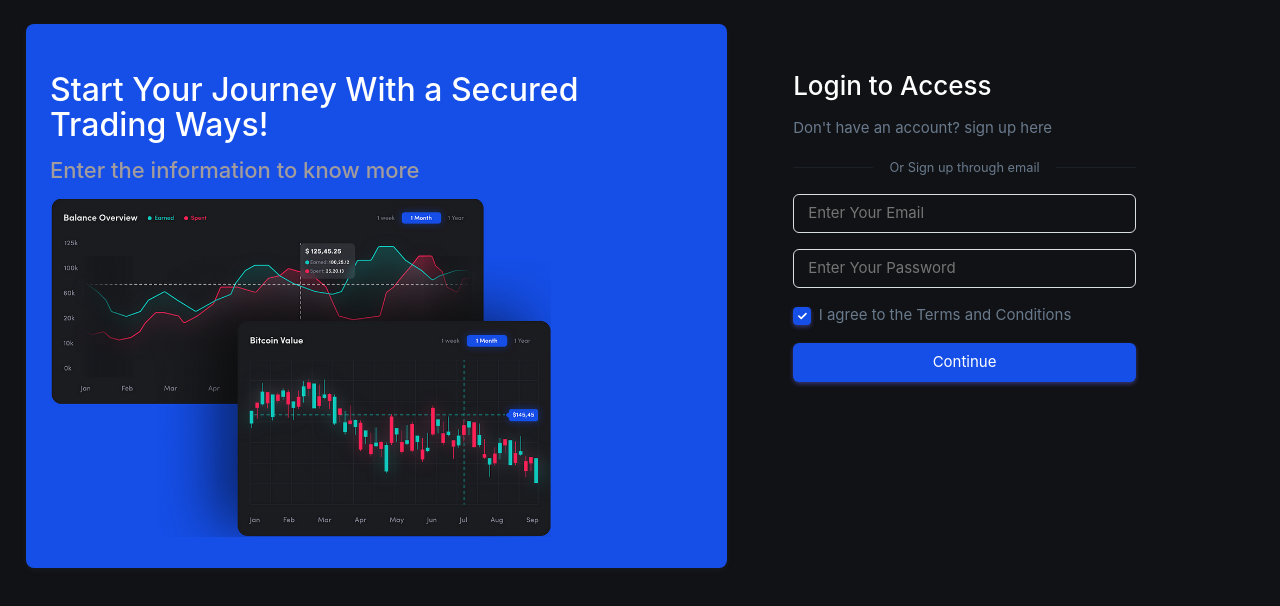
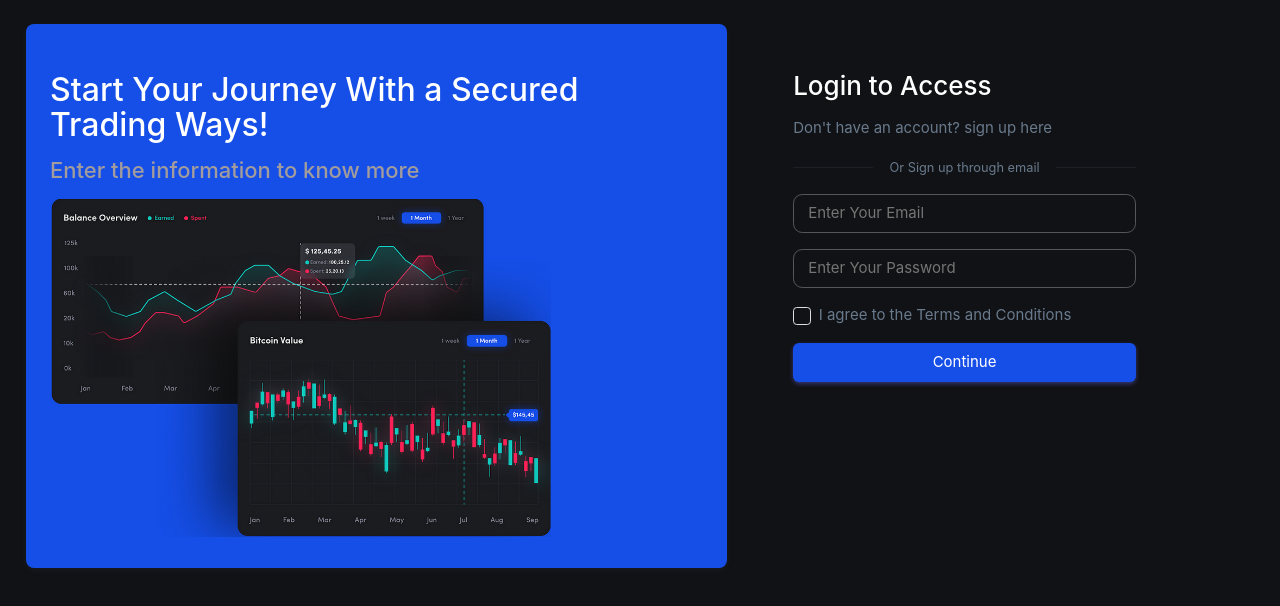
Before and after one commit to solomonyusuf/cryptobit, a Vue app: page / in a window 1280 px wide. Shown: the top 606 px of the page. Built offline with nearby package versions, Linux system fonts and the light colour scheme; the HTML template or start-up script is replaced by a standard one.

Commit message:
modified check form

```diff
--- a/src/App.vue
+++ b/src/App.vue
@@ -23,7 +23,10 @@
                        <form class="bit-gap-2 bit-mt-4 bit-px-4">
                         <h3 class="text-widget">Login to Access </h3>
                        <p>Don't have an account? <a>sign up here</a></p>
-                       <div class="divider">
+                       <div class="bit-mb-3">
+
+                       </div>
+                       <div class="divider bit-mb-3">
                         <div class="divider-text">Or Sign up through email</div>
                          </div>
                         <div class="bit-mb-3">
@@ -34,7 +37,7 @@
                         </div>
                         <div class="bit-mb-3">
                           <div class="bit-form-check">
-                            <input class="bit-form-check-input" type="checkbox" value="" id="defaultCheck3" checked="">
+                            <input class="bit-form-check-input" type="checkbox" value="" id="defaultCheck3">
                             <label class="bit-form-check-label"> I agree to the Terms and Conditions </label>
                           </div>
                         </div>
--- a/src/assets/base.scss
+++ b/src/assets/base.scss
@@ -168,14 +168,14 @@ body {
   font-size: 0.9375rem;
   font-weight: 400;
   line-height: 1.53;
-  color: white;
+  color: rgb(251, 249, 249);
   background-color: transparent;
   background-clip: padding-box;
-  border: 1px solid #d9dee3;
+  border: 1px solid #555656;
   -webkit-appearance: none;
   -moz-appearance: none;
   appearance: none;
-  border-radius: 0.375rem;
+  border-radius: 0.575rem;
   transition: border-color 0.15s ease-in-out, box-shadow 0.15s ease-in-out;
 }
 
```
